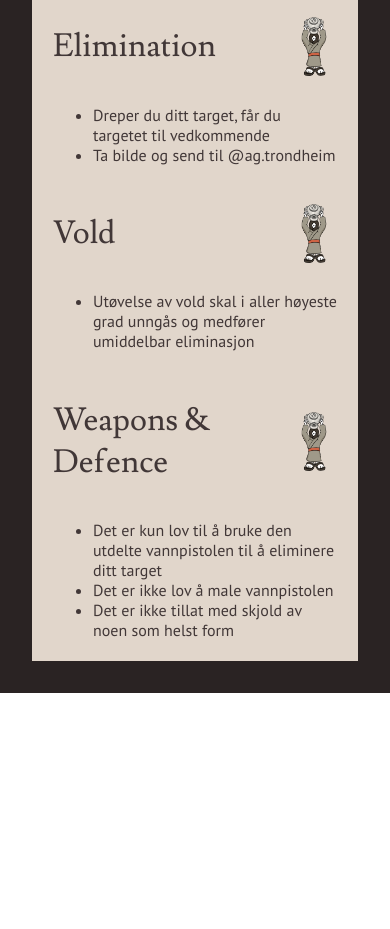
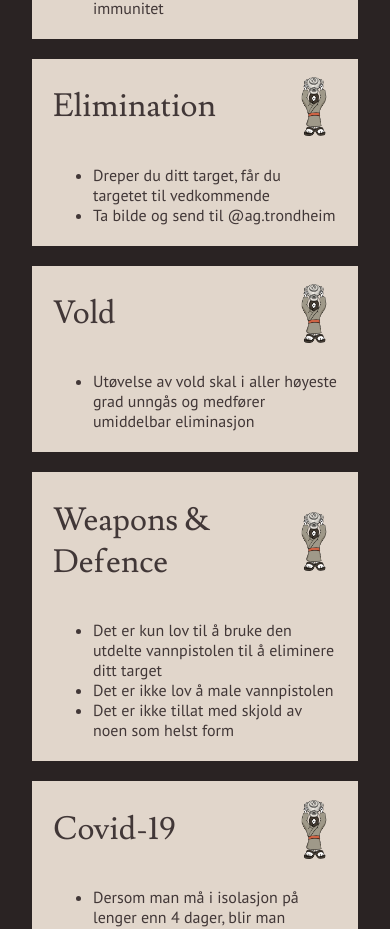
Before and after one commit to assassingamesno/assassin-games, a React (Create React App) app in the folder assassin-games/assassin-games-webapp/: page /rules in a window 390 px wide. Shown: the part 1049-1978 px from the top of the page. Before the commit the page ends 1742 px from the top, so only its background shows below. Built offline with nearby package versions, Linux system fonts and the light colour scheme.

Commit message:
#6: Optimzed better for mobile screen

```diff
--- a/assassin-games/assassin-games-webapp/src/components/Rules/Rules.tsx
+++ b/assassin-games/assassin-games-webapp/src/components/Rules/Rules.tsx
@@ -1,4 +1,4 @@
-import React, { useState } from 'react'
+import React, { useEffect, useState } from 'react'
 import RuleCard from './RuleCard'
 
 //Importing styling
@@ -24,6 +24,18 @@ interface rule {
 export default function Rules() {
 
   const [pageIndex, setPageIndex] = useState(0);
+
+  const [width, setWidth] = useState(window.innerWidth)
+
+  useEffect(() => {
+      function updateWidth() {
+          setWidth(window.innerWidth)
+      }
+
+      window.addEventListener('resize', updateWidth)
+  })
+
+  const mobileScreen = (width < 1100);
 
   const pagify = (rules : Array<rule>) => {
     // Function which takes in a list of rules and divides the list into pages of rules based on necessary amount
@@ -54,7 +66,7 @@ export default function Rules() {
     return pages
   }
 
-  let pages = pagify(rules)
+  let pages = mobileScreen ? [rules] : pagify(rules)
 
   const rulesRendering = pages[pageIndex].map((object) => {
     return <RuleCard title={object.title} desc={object.desc} double={object.double} column={object.column}/>
@@ -78,12 +90,17 @@ export default function Rules() {
         <p className='pageDesc'>EN GOD ASSASSIN ER EN LOVLYDIG EN</p>
         <div className='titleControlWrapper'>
           <p className='lusitana pageTitle'>REGLER</p>
+          {
+            mobileScreen ? <></> :
+            <>
               <button className={'leftArrowButton' + (pageIndex > 0 ? '' : ' unclickable')} onClick={decrementPage}>
                 <img src={leftArrow} alt='arrow-left' />
               </button>
               <button className={'rightArrowButton' + (pageIndex < pages.length - 1 ? '' : ' unclickable')} onClick={incrementPage}>
                 <img src={rightArrow} alt='arrow-right'/>
               </button>
+            </>
+          }
         </div>
       </div>
       <div className='CardsWrapper'>
--- a/assassin-games/assassin-games-webapp/src/data/rules.ts
+++ b/assassin-games/assassin-games-webapp/src/data/rules.ts
@@ -103,7 +103,7 @@ export const rules = [
       desc: [
         {
           bullets: [
-            "Alle assassins som ikke har drept sitt target innen 9. Mai kl 23:59 blir automatisk eliminert fra spillet.",
+            "Alle assassins som ikke har drept sitt target innen 9. mai kl 23:59 blir automatisk eliminert fra spillet.",
             "Assassins som mister targetet sitt grunnet two weeks notice vil da få utdelt nytt target.",
             "Eksempel: I et spill med rekken av targets Hege, Martin, Arne, Mats og Anne, hvor Arne og Mats ryker grunnet regelen, så vil Martin få nytt target: Anne.",
           ]
@@ -130,7 +130,7 @@ export const rules = [
       title: "Final Day",
       desc: [
         {
-          bulletTitle: "Location: Mellom Trondheim Torg og Ila. \nInfo: Basert på innspill fra deltakere. Finalen minner om et rebusløp hvor finalistene bil bli testet i kreativitet, AG-kunnskap og skyteevner. Dersom du vil vinne finalen lønner det seg å følge med på hendelsesforløpet gjennom hele spillet. \n\n Regler:",
+          bulletTitle: "Location: Mellom Trondheim Torg og Ila. \n\nInfo: Basert på innspill fra deltakere. Finalen minner om et rebusløp hvor finalistene bil bli testet i kreativitet, AG-kunnskap og skyteevner. Dersom du vil vinne finalen lønner det seg å følge med på hendelsesforløpet gjennom hele spillet. \n\n Regler:",
           bullets: [
             "Ikke lov med flere vannpistoler, så still opp med full vannpistol og ha med påfyll",
             "Ikke lov med transportmidler",
--- a/assassin-games/assassin-games-webapp/src/styling/components/rules.scss
+++ b/assassin-games/assassin-games-webapp/src/styling/components/rules.scss
@@ -87,8 +87,12 @@ $controlButtonBorderColor : $stonebrown;
     grid-row-gap: 20px;
 }
 
-@media screen and (max-width: 600px) {
+@media screen and (max-width: 1100px) {
     .CardsWrapper{
         display: block;
     }
+
+    .ruleCardWrapper {
+        margin-bottom: 20px;
+    }
 }
```
Lines whose indentation alone changed are shown as unchanged.
